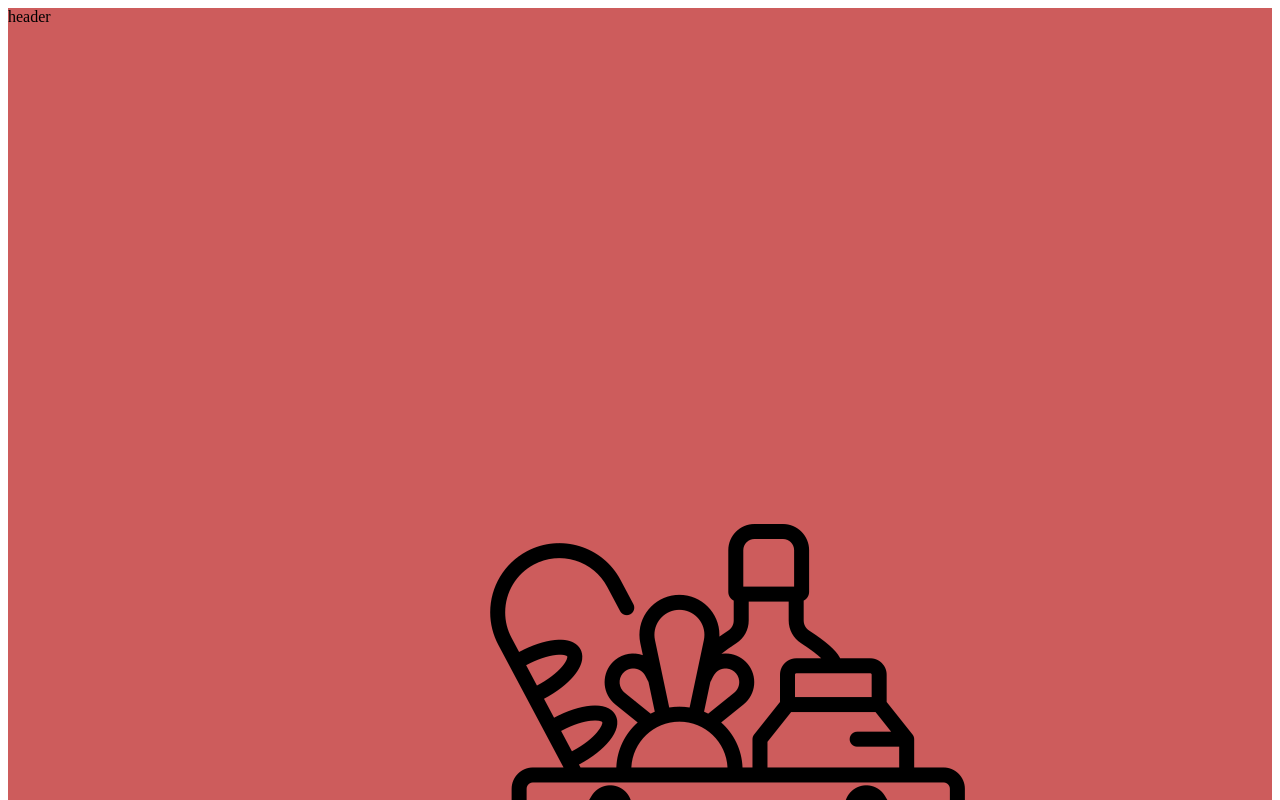
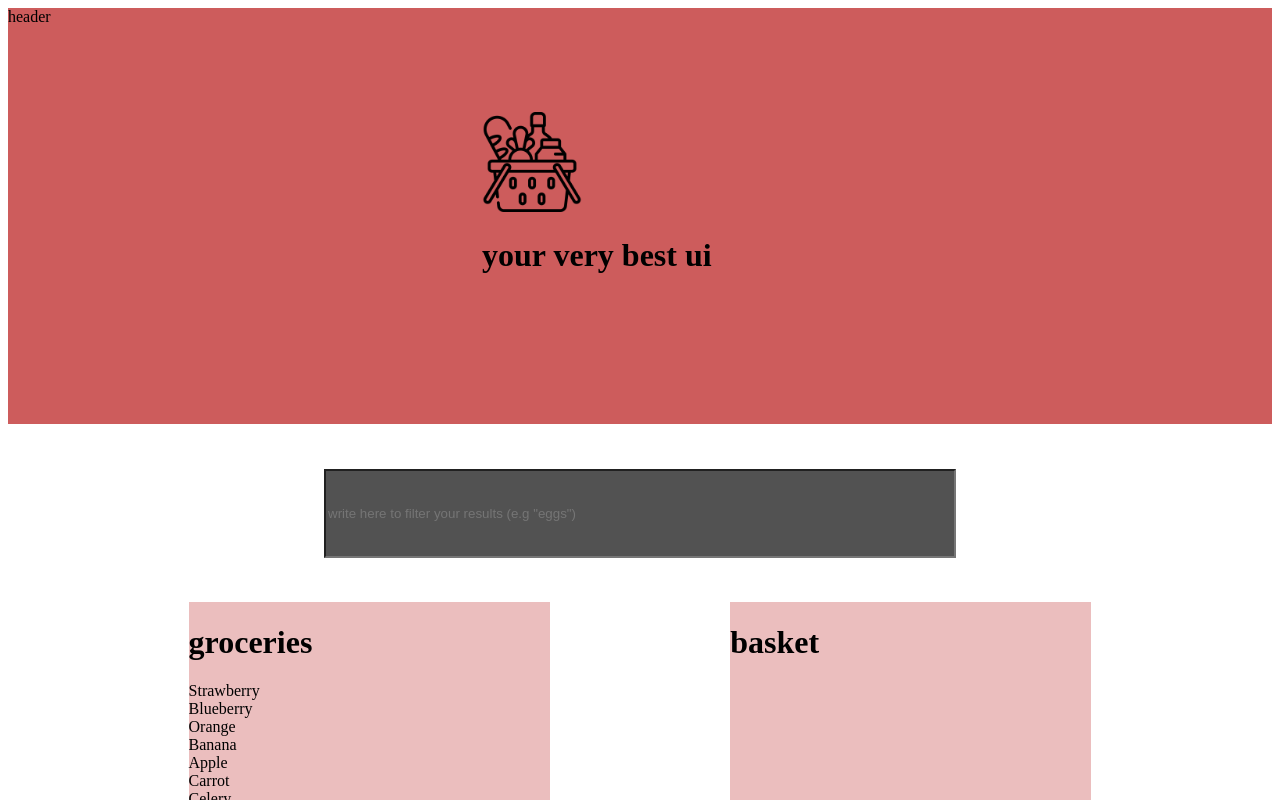
Before and after one commit to avivpolak/Basket, a React (Create React App) app in the folder basket-front/: page / in a window 1280 px wide. Shown: the top 800 px of the page. Built offline with nearby package versions, Linux system fonts and the light colour scheme.

Commit message:
adding input test and change alert to search

```diff
--- a/basket-front/src/App.css
+++ b/basket-front/src/App.css
@@ -24,7 +24,9 @@
 .basket {
     background-color: rgba(205, 92, 92, 0.398);
 }
-
+.logo img {
+    height: 100px;
+}
 /* div {
     border: 5px;
     border-style: solid;
--- a/basket-front/src/components/header/Header.js
+++ b/basket-front/src/components/header/Header.js
@@ -11,7 +11,9 @@ export default class Header extends React.Component {
                 <div className="logo">
                     <img src={basket} className="App-logo" alt="logo" />
                 </div>
-                <div className="slogen"> slogen</div>
+                <div className="slogen">
+                    <h1>your very best ui </h1>
+                </div>
             </div>
         );
     }
--- a/basket-front/src/components/main/components/Search.js
+++ b/basket-front/src/components/main/components/Search.js
@@ -2,11 +2,20 @@ import React from "react";
 import ReactDOM from "react-dom";
 import "./Search.css";
 export default class Search extends React.Component {
+    search = () => {
+        alert("change");
+    };
     render() {
         return (
             <div className="search">
-                search
-                <div className="search-bar">search bar</div>
+                <input
+                    className="search-bar"
+                    type={Text}
+                    placeholder={
+                        'write here to filter your results (e.g "eggs")'
+                    }
+                    onChange={this.search}
+                />
             </div>
         );
     }
```
